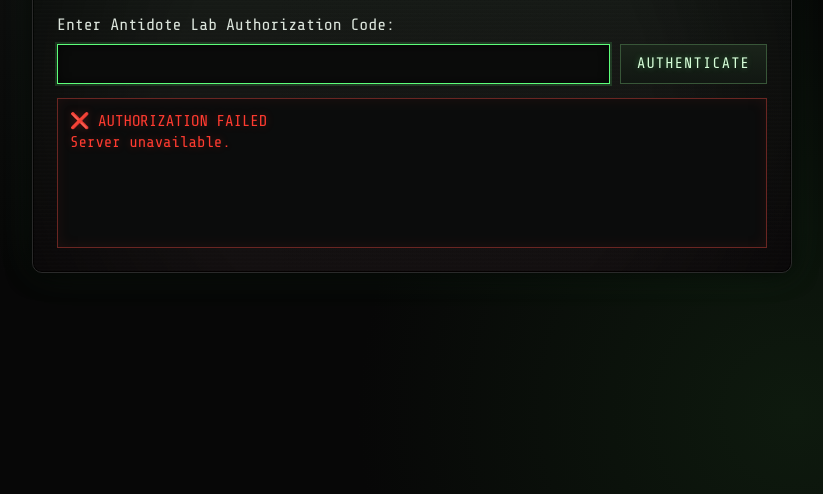
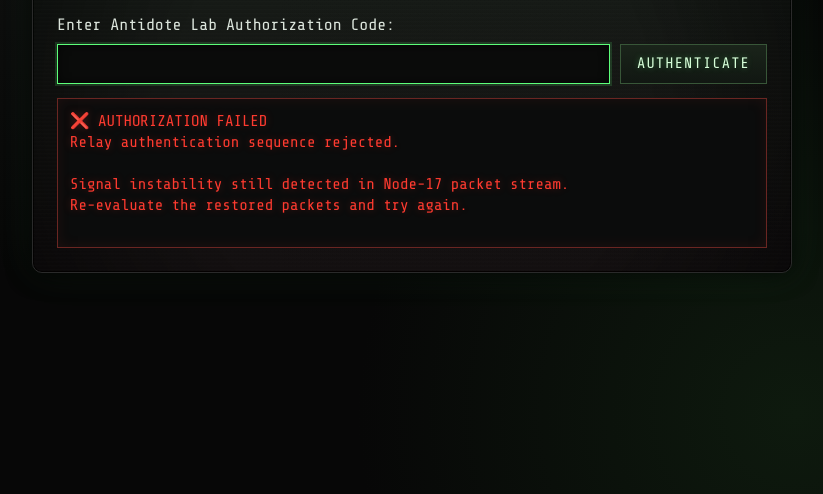
Before and after one commit to tashvianeja/ZERO-HOUR---Lab-Access-Code, a plain HTML site: page index.html in a window 1280 px wide. Both pictures are taken after a click on the button "AUTHENTICATE". Shown: the part 306-800 px from the top of the page, without its empty margins (228-1051 px from the left). Drawn offline with nearby package versions, Linux system fonts and the light colour scheme; no server answers.

Commit message:
Compressed into single file

```diff
--- a/index.html
+++ b/index.html
@@ -210,6 +210,22 @@
   </section>
 
   <script>
+    const CORRECT_HASH = "7466ff42cb42c4aa6abe99933414b06ca30110f5f9cd25f21bc93a45cbc04370";
+
+    const successMessage = `✅ AUTHORIZATION VERIFIED
+Node-17 relay restored successfully.
+
+Authentication fragments accepted by antidote lab entrance system.
+
+🔓 LAB ACCESS GRANTED
+Proceed inside immediately. Survivors are counting on you.`;
+
+    const errorMessage = `❌ AUTHORIZATION FAILED
+Relay authentication sequence rejected.
+
+Signal instability still detected in Node-17 packet stream.
+Re-evaluate the restored packets and try again.`;
+
     const input = document.getElementById("codeInput");
     const button = document.getElementById("authBtn");
     const message = document.getElementById("message");
@@ -218,6 +234,13 @@
 
     function wait(ms) {
       return new Promise(resolve => setTimeout(resolve, ms));
+    }
+
+    async function sha256Hex(value) {
+      const data = new TextEncoder().encode(value);
+      const digest = await crypto.subtle.digest("SHA-256", data);
+      const bytes = Array.from(new Uint8Array(digest));
+      return bytes.map((b) => b.toString(16).padStart(2, "0")).join("");
     }
 
     async function authenticate() {
@@ -233,27 +256,25 @@
       button.disabled = true;
 
       try {
-        const [response] = await Promise.all([
-          fetch("/api/authorize", {
-            method: "POST",
-            headers: {
-              "Content-Type": "application/json"
-            },
-            body: JSON.stringify({ code: entered })
-          }),
+        if (!window.crypto || !window.crypto.subtle) {
+          throw new Error("Web Crypto API unavailable");
+        }
+
+        const [enteredHash] = await Promise.all([
+          sha256Hex(entered.toUpperCase()),
           wait(1000)
         ]);
 
-        const data = await response.json();
-        message.textContent = data.message;
+        const ok = enteredHash === CORRECT_HASH;
+        message.textContent = ok ? successMessage : errorMessage;
         message.classList.remove("ok", "err");
-        message.classList.add(data.ok ? "ok" : "err");
+        message.classList.add(ok ? "ok" : "err");
 
-        if (data.ok) {
+        if (ok) {
           input.value = "";
         }
       } catch {
-        message.textContent = "❌ AUTHORIZATION FAILED\nServer unavailable.";
+        message.textContent = "❌ AUTHORIZATION FAILED\nThis browser does not support secure hashing.";
         message.classList.remove("ok");
         message.classList.add("err");
       }
```
Also changed, not shown: api/index.js (deleted, +0 -31 lines), local-server.js (deleted, +0 -12 lines), package.json (deleted, +0 -12 lines), vercel.json (deleted), 1 other file.
